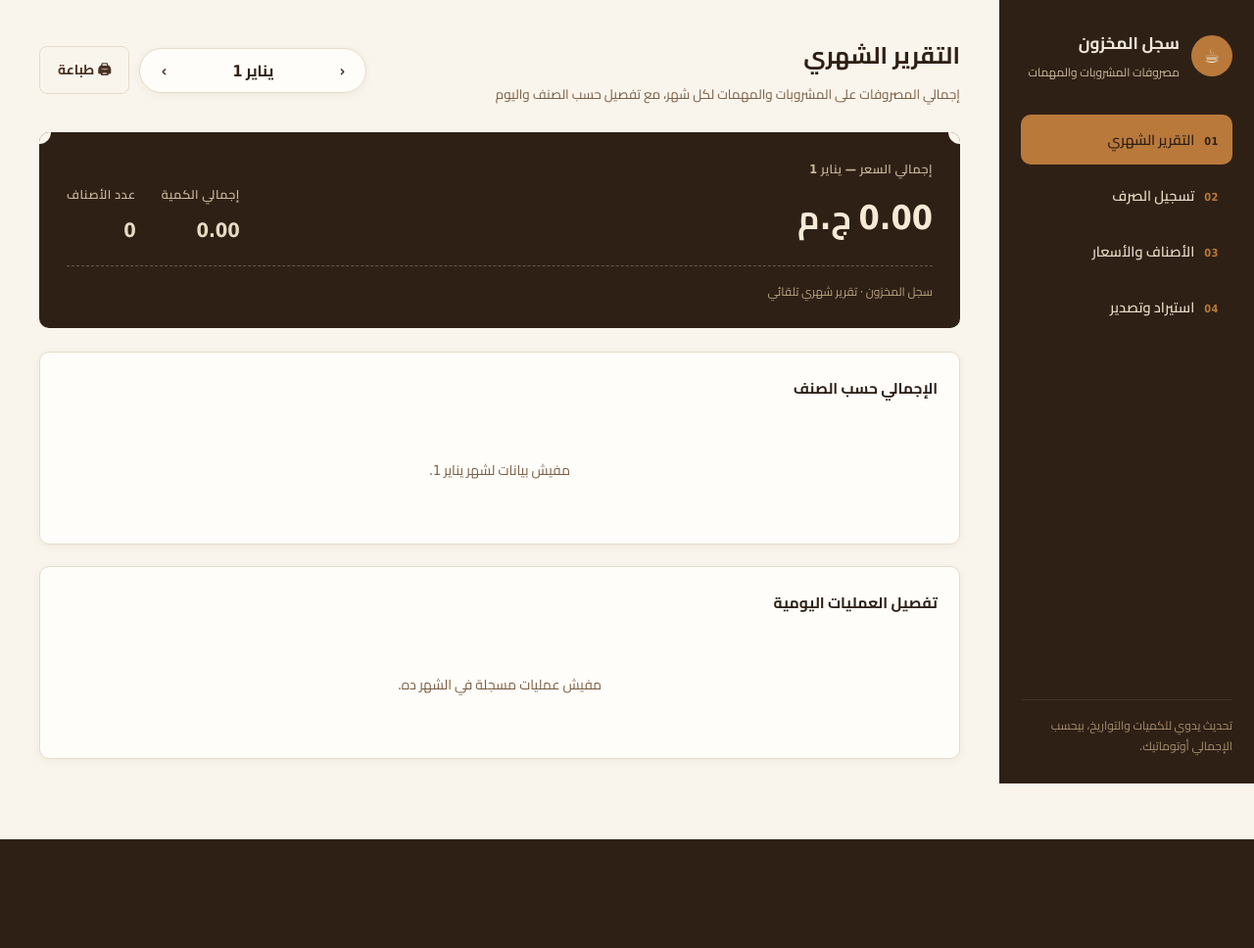
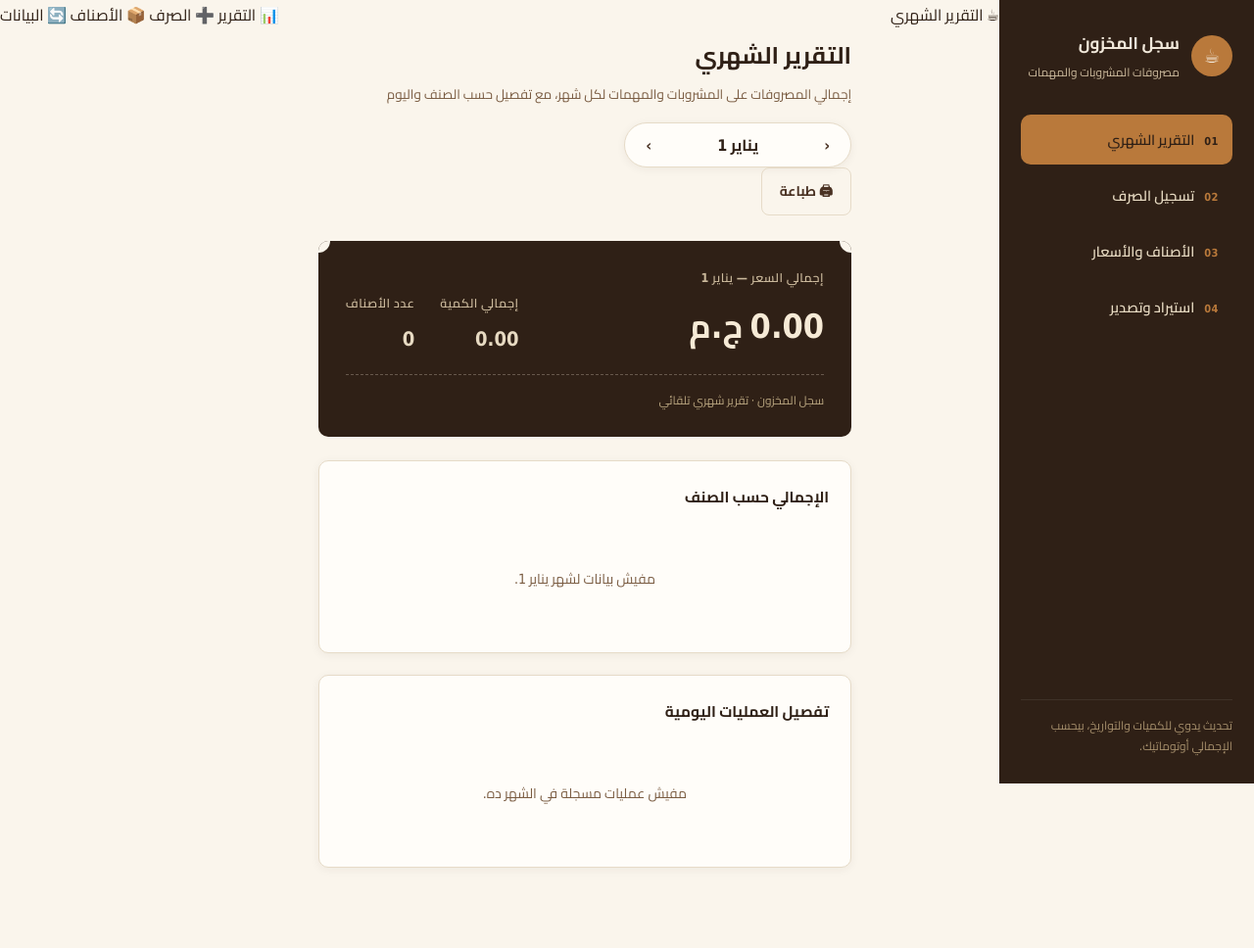
Before and after one commit to mohamednasserohi700-commits/buffet, a Flask app: page /report/1/1 in a window 1280 px wide. Shown: the whole page at 98% size. Before the commit the page ends 857 px from the top, so only its background shows below. Run offline with Flask 3, Linux system fonts and the light colour scheme.

Commit message:
Add files via upload

```diff
--- a/templates/base.html
+++ b/templates/base.html
@@ -2,7 +2,12 @@
 <html lang="ar" dir="rtl">
 <head>
 <meta charset="UTF-8">
-<meta name="viewport" content="width=device-width, initial-scale=1.0">
+<meta name="viewport" content="width=device-width, initial-scale=1.0, viewport-fit=cover, maximum-scale=1">
+<meta name="theme-color" content="#2f2016">
+<meta name="mobile-web-app-capable" content="yes">
+<meta name="apple-mobile-web-app-capable" content="yes">
+<meta name="apple-mobile-web-app-status-bar-style" content="black-translucent">
+<meta name="apple-mobile-web-app-title" content="سجل المخزون">
 <title>{% block title %}سجل المخزون{% endblock %}</title>
 <link rel="stylesheet" href="{{ url_for('static', filename='css/style.css') }}">
 </head>
@@ -35,6 +40,14 @@
       <div class="sidebar-foot">تحديث يدوي للكميات والتواريخ، بيحسب الإجمالي أوتوماتيك.</div>
     </aside>
 
+    <!-- شريط علوي مخصص للموبايل فقط -->
+    <header class="mobile-topbar no-print">
+      <span class="mobile-topbar-mark">☕</span>
+      <span class="mobile-topbar-title">
+        {% block mobile_title %}سجل المخزون{% endblock %}
+      </span>
+    </header>
+
     <main class="content">
       {% with messages = get_flashed_messages(with_categories=true) %}
         {% if messages %}
@@ -48,6 +61,26 @@
 
       {% block content %}{% endblock %}
     </main>
+
+    <!-- شريط تنقل سفلي ثابت — يظهر بس على شاشات الموبايل -->
+    <nav class="mobile-tabbar no-print" aria-label="التنقل الرئيسي">
+      <a href="{{ url_for('index') }}" class="tab-link {{ 'is-active' if request.endpoint == 'monthly_report' else '' }}">
+        <span class="tab-icon">📊</span>
+        <span class="tab-label">التقرير</span>
+      </a>
+      <a href="{{ url_for('entries') }}" class="tab-link {{ 'is-active' if request.endpoint in ['entries', 'entries_month'] else '' }}">
+        <span class="tab-icon">➕</span>
+        <span class="tab-label">الصرف</span>
+      </a>
+      <a href="{{ url_for('items') }}" class="tab-link {{ 'is-active' if request.endpoint == 'items' else '' }}">
+        <span class="tab-icon">📦</span>
+        <span class="tab-label">الأصناف</span>
+      </a>
+      <a href="{{ url_for('data_page') }}" class="tab-link {{ 'is-active' if request.endpoint == 'data_page' else '' }}">
+        <span class="tab-icon">🔄</span>
+        <span class="tab-label">البيانات</span>
+      </a>
+    </nav>
   </div>
   {% block scripts %}{% endblock %}
 </body>
--- a/templates/data.html
+++ b/templates/data.html
@@ -1,5 +1,6 @@
 {% extends "base.html" %}
 {% block title %}استيراد وتصدير البيانات{% endblock %}
+{% block mobile_title %}استيراد وتصدير{% endblock %}
 
 {% block content %}
 <div class="page-head">
--- a/templates/monthly.html
+++ b/templates/monthly.html
@@ -1,5 +1,6 @@
 {% extends "base.html" %}
 {% block title %}تقرير {{ month_name }} {{ year }}{% endblock %}
+{% block mobile_title %}التقرير الشهري{% endblock %}
 
 {% block content %}
 <div class="page-head">
@@ -7,7 +8,7 @@
     <div class="page-title">التقرير الشهري</div>
     <div class="page-desc">إجمالي المصروفات على المشروبات والمهمات لكل شهر، مع تفصيل حسب الصنف واليوم</div>
   </div>
-  <div style="display:flex; gap:10px; align-items:center;" class="no-print">
+  <div class="page-head-actions no-print">
     <div class="month-nav">
       <a href="{{ url_for('monthly_report', year=prev_year, month=prev_month) }}">‹</a>
       <span class="month-label">{{ month_name }} {{ year }}</span>
```
Also changed, not shown: other parts of templates/monthly.html (+12 -12 lines), templates/entries.html (+10 -9 lines), templates/items.html (+9 -11 lines).
